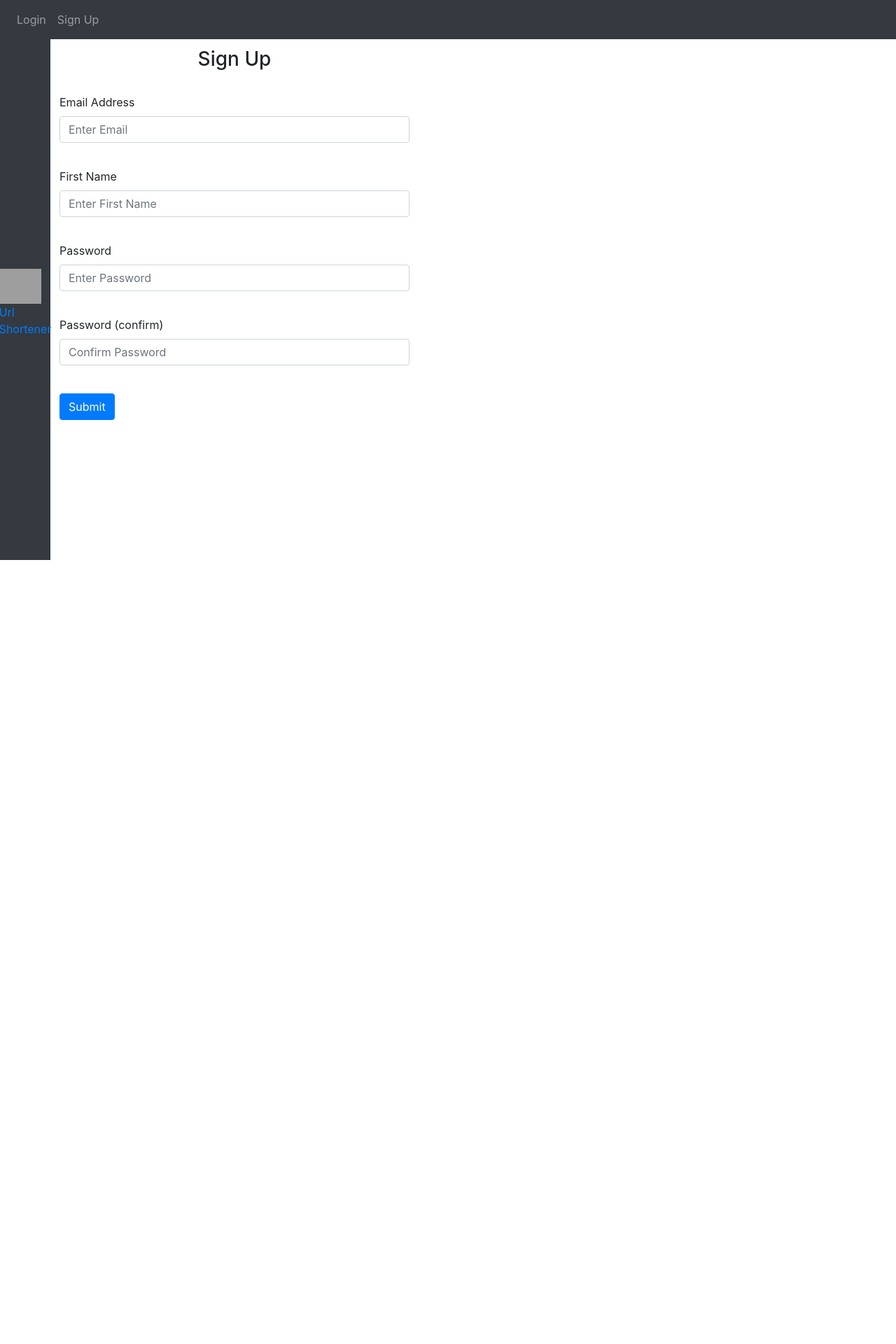
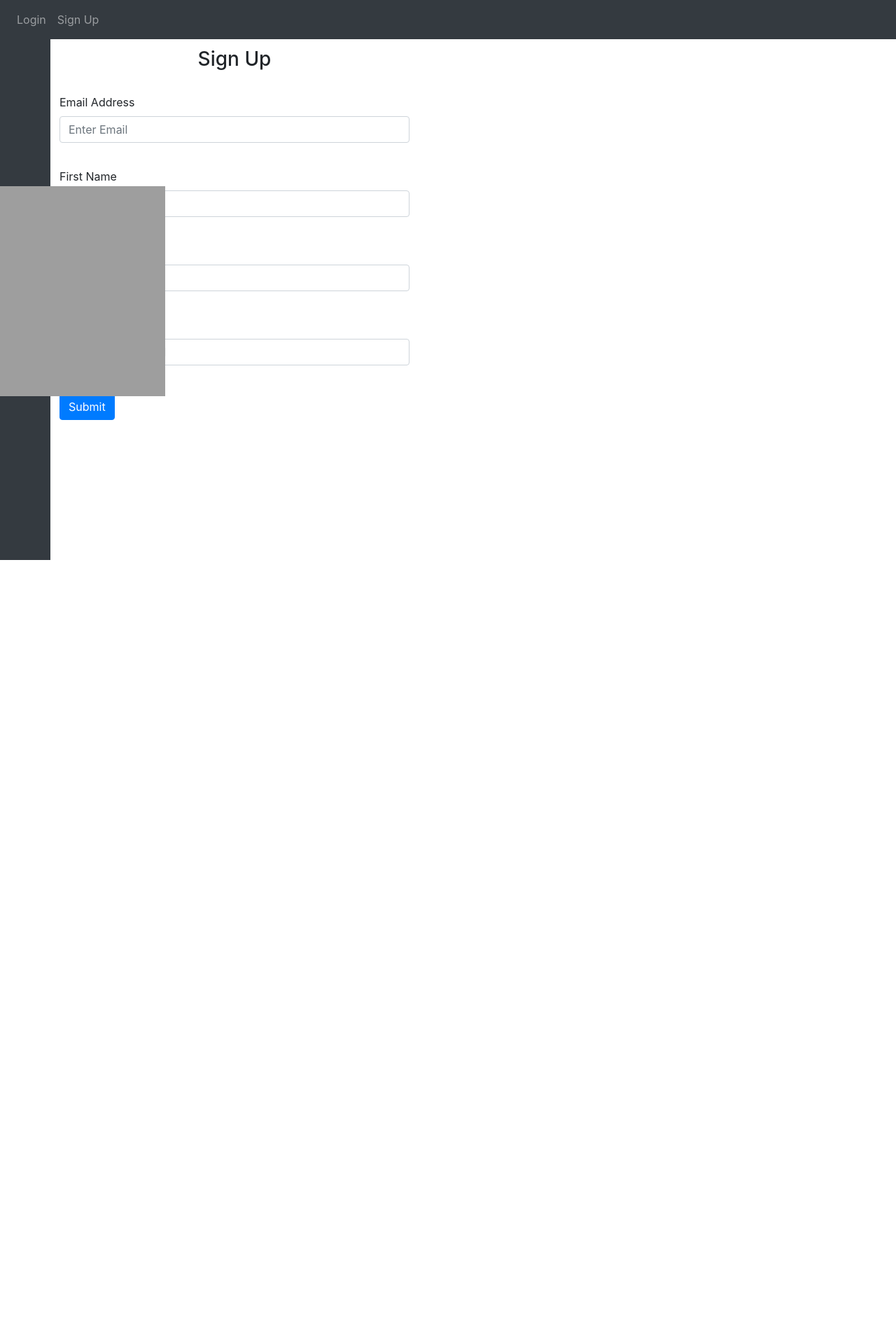
Before and after one commit to vjthrtn/GROUP-PROJECT-gbvs, a Flask app: page /sign-up in a window 1280 px wide. Shown: the top 1920 px of the page at 70% size. Run offline with Flask 2, Linux system fonts and the light colour scheme; some libraries are stand-ins or nearby versions; grey boxes are pictures that could not be loaded.

Commit message:
Weather page update

```diff
--- a/website/templates/base.html
+++ b/website/templates/base.html
@@ -87,6 +87,14 @@
         </a>
       </div>
     </nav>
+    <nav class="sidebar navbar navbar-dark bg-dark ">
+      <div class="weather">
+        <a class="nav-item nav-link" id="weather" href="/weather">
+          <img class="weather-icon" src="https://cdn3.iconfinder.com/data/icons/picons-weather/57/13_showers-512.png">
+          <div>Weather</div>
+        </a>
+      </div>
+    </nav>
 
     {% with messages = get_flashed_messages(with_categories=true) %}
     {% if messages %}
```
Also changed, not shown: website/templates/url_shortener.html (+10 -1 lines), website/templates/weather.html (+8 -0 lines).
